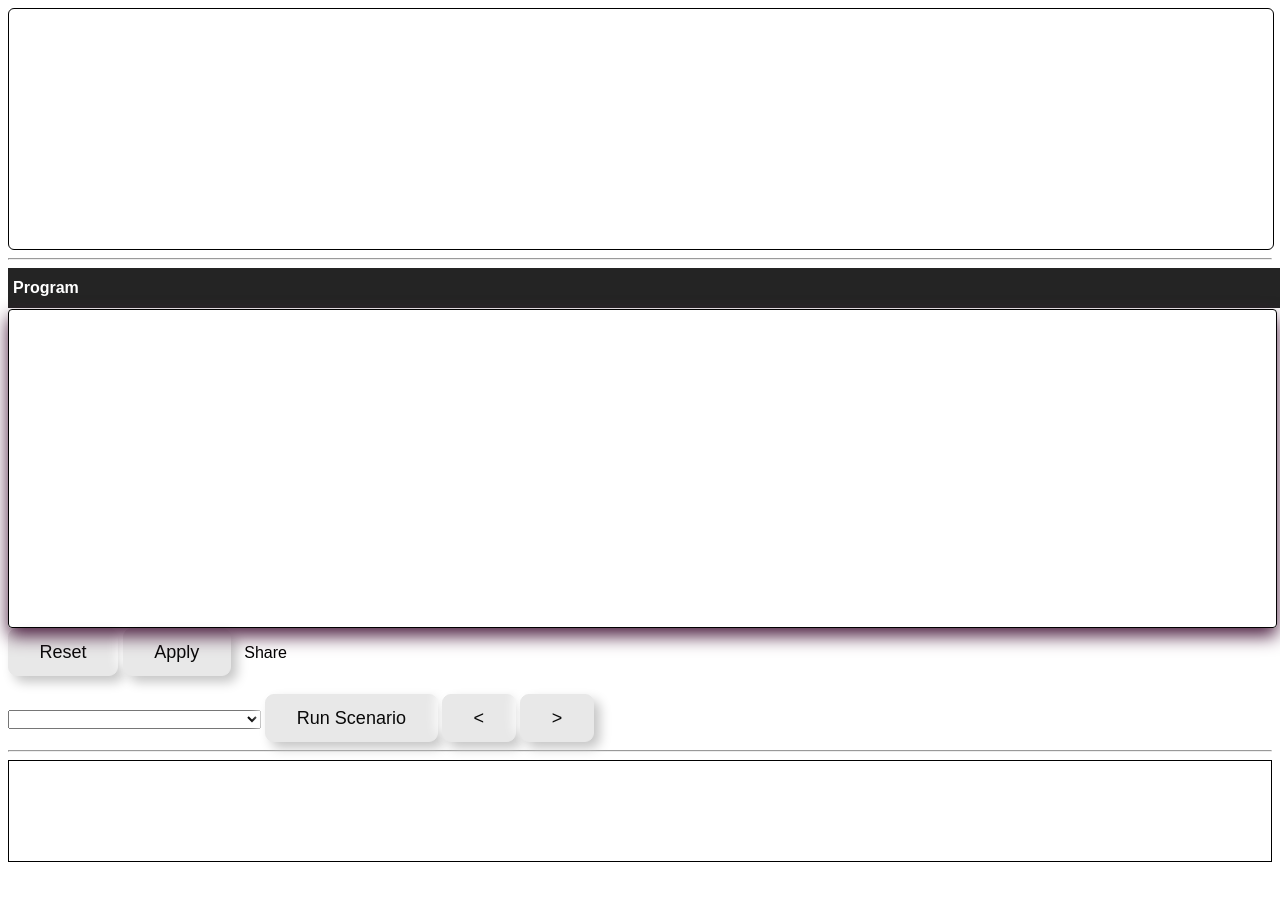
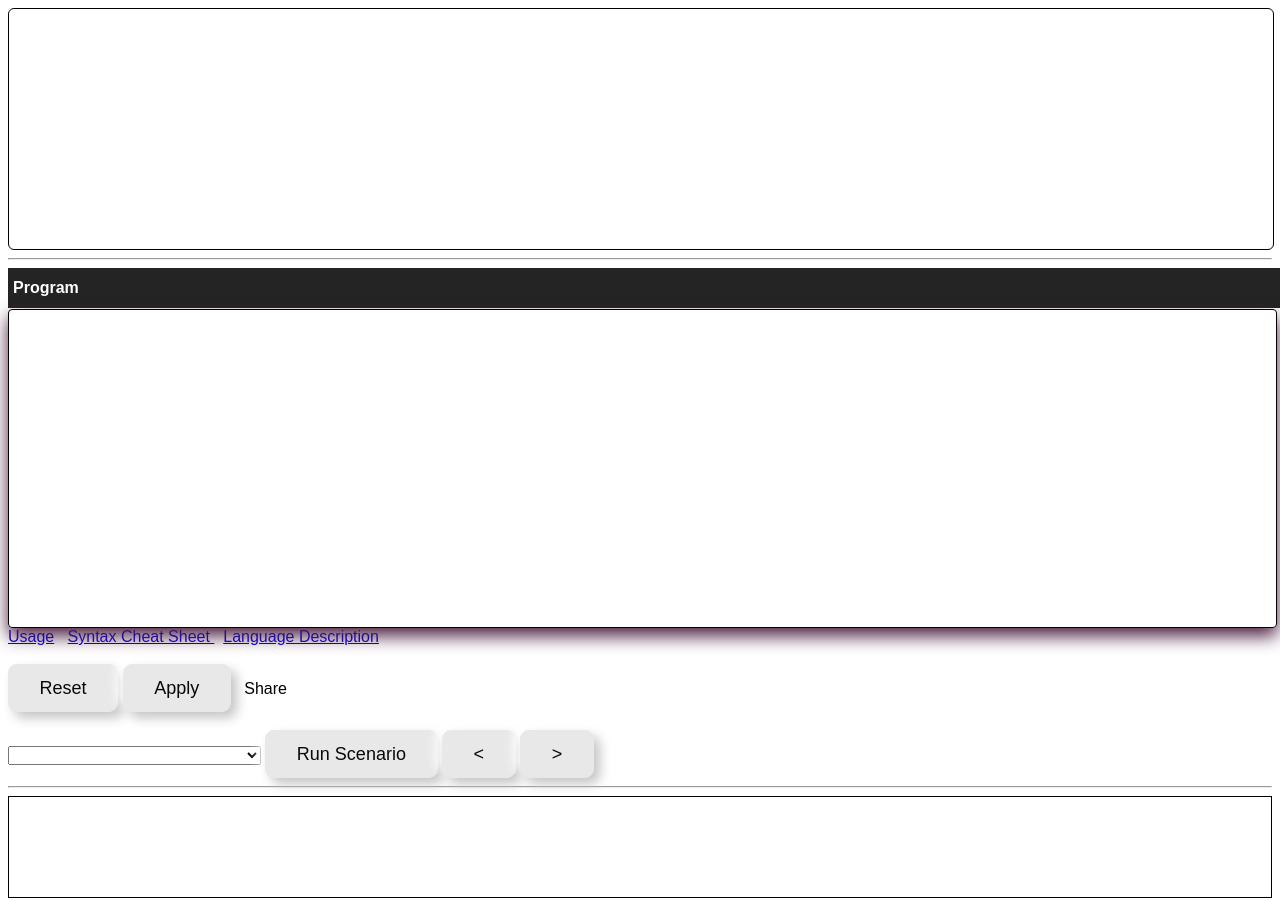
Before and after one commit to slior/Scenaria, a website: page index.html in a window 1280 px wide. Before the commit the page ends 870 px from the top, so only its background shows below. Drawn offline with Linux system fonts and the light colour scheme.

Commit message:
Adding reference links to web app

```diff
--- a/index.html
+++ b/index.html
@@ -290,6 +290,10 @@
         <div class="cmd" id="editorContainer">
         </div>
     </div>
+    <a href="https://github.com/slior/Scenaria/blob/master/README.md#usage" target="_blank">Usage</a>
+    &nbsp; <a href="https://github.com/slior/Scenaria/blob/master/docs/CheatSheet.md" target="_blank">Syntax Cheat Sheet   </a>
+    &nbsp; <a href="https://github.com/slior/Scenaria/blob/master/docs/Language.md" target="_blank">Language Description</a>
+    <br/> <br/>
     <button onclick="reset()"> Reset </button>
     <button onclick="parseAndDraw()"> Apply </button>
     &nbsp;&nbsp;<a id="shareLink">Share</a>
```
